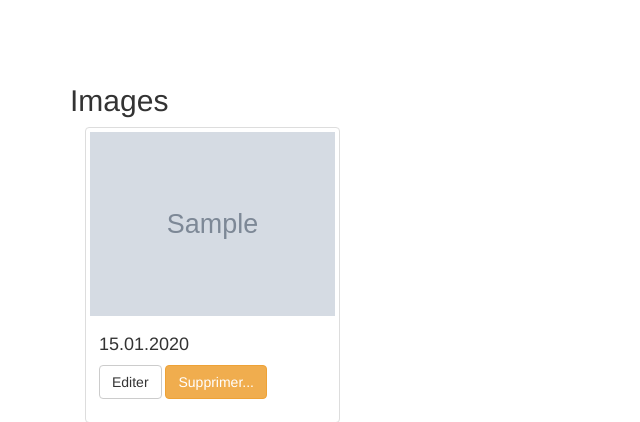
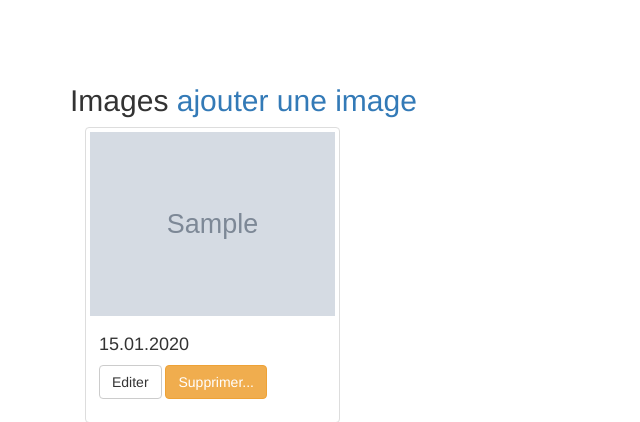
Before and after one commit to pierremarc/tram81, a Django app: template tram81/api/templates/api/geoimage_list.html in a window 1280 px wide. Shown: the top 422 px of the page, without its empty margins (0-640 px from the left). Run offline with Django 3.2, Linux system fonts and the light colour scheme; the template is opened without the code that fills it: most values are stand-ins (such as "Sample title", 1, 10 or a date in 2020); grey boxes marked "Sample" are stand-in pictures; parts of the project's set-up code (start-up, migrations or seed data) failed here and were passed over; some libraries are stand-ins or nearby versions.

Commit message:
an add button

```diff
--- a/tram81/api/templates/api/geoimage_list.html
+++ b/tram81/api/templates/api/geoimage_list.html
@@ -16,8 +16,7 @@
 <body>
 <div class="container">
 {% block content %}
-    <h2>Images</h2>
-
+    <h2>Images  <a href="{% url 'image_add' %}">ajouter une image</a></h2>
     {% for image in object_list %}
     <div class="col-sm-6 col-md-3">
         <div class="thumbnail">
```
